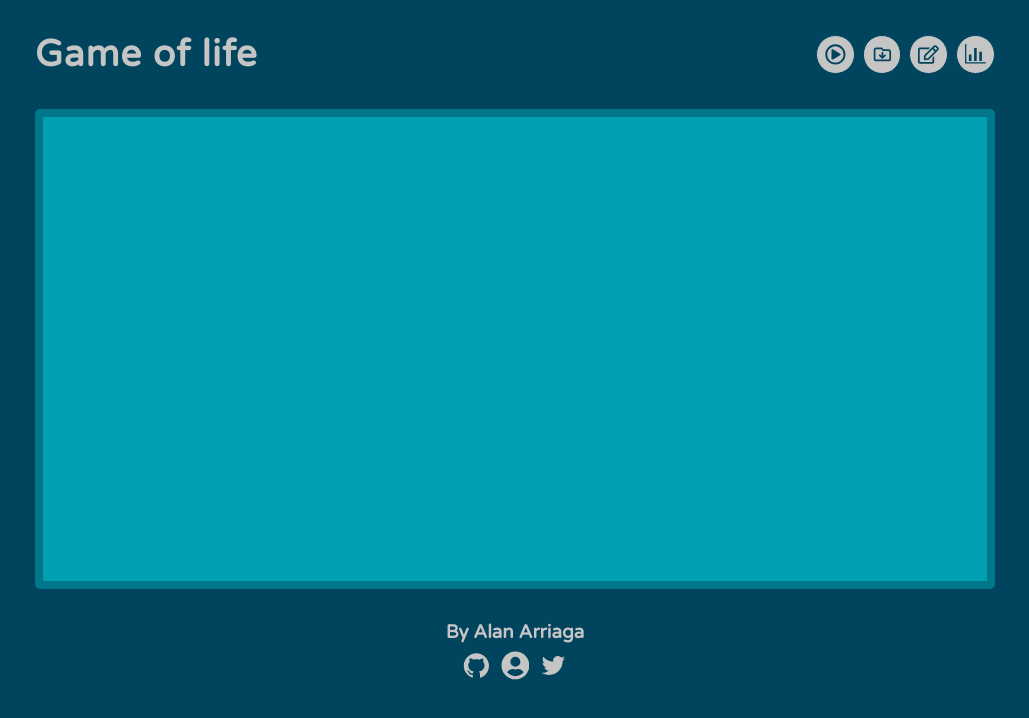
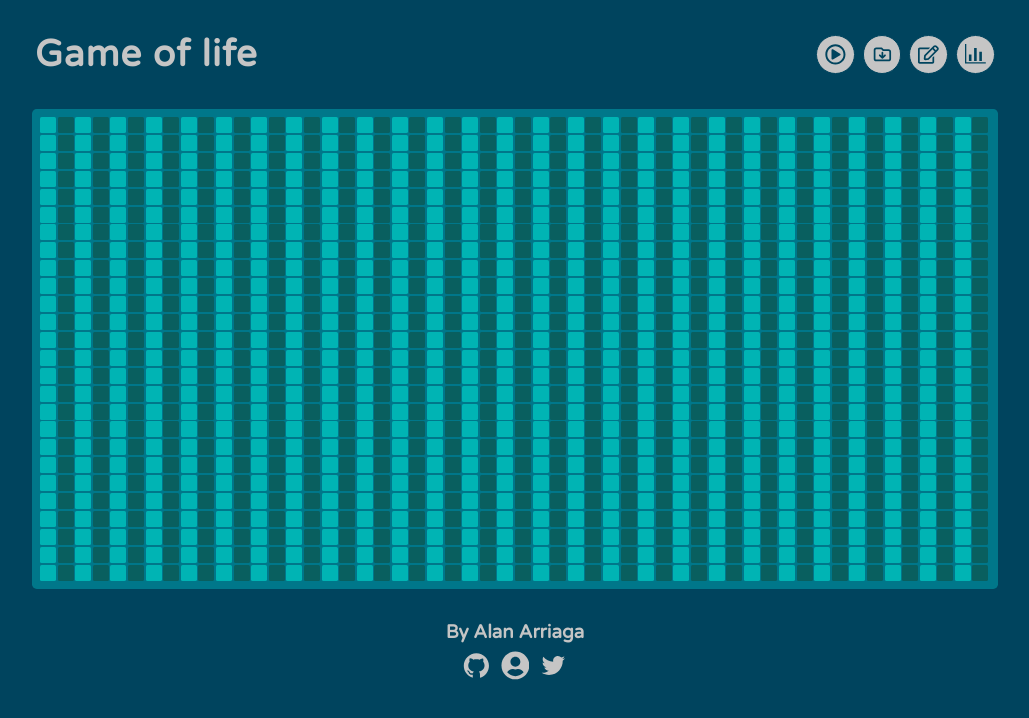
Before and after one commit to A14Narriaga/game-of-life, a React (Create React App) app: page / in a window 1280 px wide. Shown: the top 718 px of the page, without its empty margins (125-1154 px from the left). Built offline with nearby package versions, Linux system fonts and the light colour scheme.

Commit message:
Cells implement

```diff
--- a/src/components/Game.tsx
+++ b/src/components/Game.tsx
@@ -1,38 +1,86 @@
 import { useEffect } from "react"
 
-const reloadGame = () => {
+const rows = 70
+const cols = 70
+let board: Array<Array<Cell>>
+
+class Cell {
+  x: number
+  y: number
+  state: number
+  nextState: number
+  neighbors: Array<Cell>
+  constructor(x: number, y: number, state: number) {
+    this.x = x
+    this.y = y
+    this.state = state
+    this.nextState = state
+    this.neighbors = new Array<Cell>(8)
+  }
+  getNeighbors = () => {
+    const moveAxis = [-1, 0, 1]
+    for (const dx of moveAxis) {
+      for (const dy of moveAxis) {
+        if (dx === 0 && dy === 0) continue
+        const neighborX = (this.x + dx + rows) % rows
+        const neighborY = (this.y + dy + cols) % cols
+        this.neighbors.push(board[neighborX]?.[neighborY])
+      }
+    }
+  }
+  paint = () => {}
+}
+
+const cleanBoard = () => {}
+
+const paintBoard = () => {
+  for (let x = 0; x < rows; x++) {
+    for (let y = 0; y < cols; y++) board[x][y].paint()
+  }
+}
+
+const reloadBoard = () => {
+  cleanBoard()
+  paintBoard()
   console.log("fotograma")
 }
 
-const loadGame = () => {
-  const canvas = document.getElementById("canvas-game") as HTMLCanvasElement
-  if (canvas !== null) {
-    const fps = 30
-    // const context = canvas.getContext("2D")
-    const canvasW = 944
-    const canvasH = 464
-    // const rows = 10
-    // const cols = 10
-    // const cellW = Math.floor(canvasW / rows)
-    // const cellH = Math.floor(canvasH / cols)
-    // const aliveColor = "#FFFFFF"
-    // const deadColor = "#000000"
-    canvas.width = canvasW
-    canvas.height = canvasH
-    setInterval(() => reloadGame(), 1000 / fps)
+const loadBoard = () => {
+  for (let x = 0; x < rows; x++) {
+    for (let y = 0; y < cols; y++) {
+      const state = Math.floor(Math.random() * 2)
+      board[x][y] = new Cell(x, y, state)
+    }
   }
+  for (let x = 0; x < rows; x++) {
+    for (let y = 0; y < cols; y++) board[x][y].getNeighbors()
+  }
+  console.log(board)
+}
+
+const loadGame = ({ fps }: { fps: number }) => {
+  board = Array.from(new Array(rows)).map(row => new Array(cols)) as Array<Array<Cell>>
+  loadBoard()
+  setInterval(() => reloadBoard(), 1000 / fps)
 }
 
 const Game = () => {
   useEffect(() => {
-    loadGame()
+    loadGame({ fps: 30 })
   }, [])
+
+  const prueba = []
+  for (let i = 0; i < 54 * 26; i++) {
+    i % 2 === 0
+      ? prueba.push(<div className="alive"></div>)
+      : prueba.push(<div className="dead"></div>)
+  }
 
   return (
     <main>
       <section className="container">
-        <div className="canvas-wrapper">
-          <canvas id="canvas-game"></canvas>
+        <div className="game-wrapper">
+          <div className="game">{prueba}</div>
         </div>
       </section>
     </main>
--- a/src/scss/App.scss
+++ b/src/scss/App.scss
@@ -27,7 +27,7 @@ body {
 }
 
 @media (max-width: 1037px) {
-  .canvas-wrapper {
+  .game-wrapper {
     overflow-y: hidden;
     overflow-x: scroll;
   }
--- a/src/scss/_game.scss
+++ b/src/scss/_game.scss
@@ -1,6 +1,6 @@
 @mixin game {
   main {
-    max-width: 1024px;
+    max-width: 1030px;
     margin: 0 auto;
     padding: 0 2rem;
     .container {
@@ -9,11 +9,26 @@
       border-radius: 0.3rem;
       background-color: rgba(0, 255, 255, 0.274);
       padding: 0.5rem;
-      .canvas-wrapper {
+      .game-wrapper {
         width: 100%;
         height: 100%;
-        #canvas-game {
-          background-color: rgba(0, 238, 255, 0.336);
+        .game {
+          width: 100%;
+          height: 100%;
+          display: grid;
+          gap: 0.1rem;
+          grid-template-columns: repeat(54, 1rem);
+          div {
+            width: 1rem;
+            height: 1rem;
+            border-radius: 0.1rem;
+          }
+          .alive {
+            background-color: rgb(0, 180, 180);
+          }
+          .dead {
+            background-color: rgb(9, 95, 95);
+          }
         }
       }
     }
```
